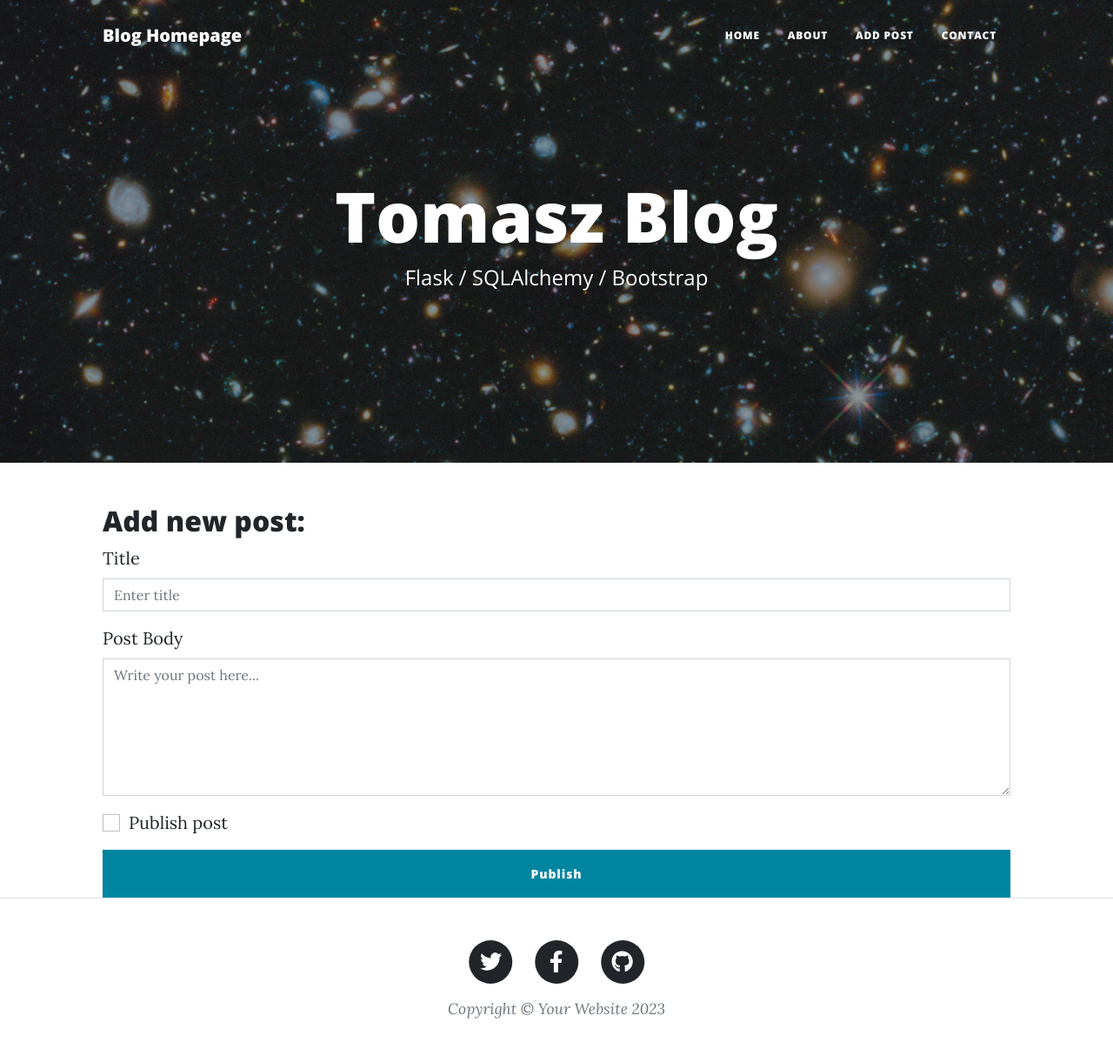
After one commit to Tomasz26/My_blog, a Flask app: page /new_post in a window 1280 px wide. The commit adds this page. Shown: the whole page at 87% size. Run offline with Flask 3, Linux system fonts and the light colour scheme; some libraries are stand-ins or nearby versions.

Commit message:
Add posting posts functionality

```diff
--- /dev/null
+++ b/blog/forms.py
@@ -0,0 +1,8 @@
+from flask_wtf import FlaskForm
+from wtforms import StringField, TextAreaField, BooleanField
+from wtforms.validators import DataRequired
+
+class EntryForm(FlaskForm):
+    title = StringField('Title', validators=[DataRequired()])
+    body = TextAreaField('Post body', validators=[DataRequired()])
+    is_published = BooleanField('Is post published')
--- a/blog/routes.py
+++ b/blog/routes.py
@@ -1,6 +1,7 @@
-from flask import render_template
+from flask import render_template, request, flash, redirect, url_for
 from blog import app
-from blog.models import Entry
+from blog.models import Entry, db
+from blog.forms import EntryForm
 
 #app = Flask(__name__)
 
@@ -9,3 +10,24 @@ def homepage():
     all_posts = Entry.query.filter_by(is_published=True).order_by(Entry.pub_date.desc())
 
     return render_template("home.html", all_posts=all_posts)
+
+@app.route("/new_post", methods=['GET', 'POST'])
+def new_post():
+    form = EntryForm()
+    errors = ""
+
+    if request.method == "POST":
+        if form.validate_on_submit():
+            post = Entry(
+                title = form.title.data,
+                body = form.body.data,
+                is_published=form.is_published.data
+                )
+            db.session.add(post)
+            db.session.commit()
+            flash("Post added successfully!", "success")
+            return redirect(url_for("homepage"))
+        else:
+            errors = form.errors
+
+    return render_template("add_post.html", form=form, errors=errors)
--- /dev/null
+++ b/blog/templates/add_post.html
@@ -0,0 +1,24 @@
+{% extends "index.html" %}
+
+{% block content %}
+<div class="container px-4 px-lg-5 mt-5">
+    <h2> Add new post: </h2>
+    <form method="POST" action="/new_post">
+        {{ form.hidden_tag() }}
+
+        <div class="mb-3">
+            <label for="title" class="form-label">Title</label>
+            {{ form.title(class="form-control", placeholder="Enter title") }}
+        </div>
+        <div class="mb-3">
+            <label for="body" class="form-label">Post Body</label>
+            {{ form.body(class="form-control", rows="6", placeholder="Write your post here...") }}
+        </div>
+        <div class="form-check mb-3">
+            {{ form.is_published(class="form-check-input") }}
+            <label class="form-check-label" for="is_published">Publish post</label>
+        </div>
+        <button type="submit" class="btn btn-primary w-100">Publish</button>
+    </form>
+</div>
+{% endblock %}
--- a/blog/templates/home.html
+++ b/blog/templates/home.html
@@ -9,7 +9,7 @@
             <div class="post-preview">
                 <a href="post.html">
                     <h2 class="post-title">{{ post.title }}</h2>
-                    <h3 class="post-subtitle">{{ post.body }}</h3>
+                    <h3 class="post-subtitle">{{ post.body | truncate(150, True) }}</h3>
                 </a>
                 <p class="post-meta">
                     Posted by
--- a/blog/templates/index.html
+++ b/blog/templates/index.html
@@ -5,7 +5,7 @@
         <meta name="viewport" content="width=device-width, initial-scale=1, shrink-to-fit=no" />
         <meta name="description" content="" />
         <meta name="author" content="" />
-        <title>Clean Blog - Start Bootstrap Theme</title>
+        <title>Tomasz Blog</title>
         <link rel="icon" type="image/x-icon" href="static/favicon.ico" />
         <!-- Font Awesome icons (free version)-->
         <script src="https://use.fontawesome.com/releases/v6.3.0/js/all.js" crossorigin="anonymous"></script>
@@ -28,7 +28,7 @@
                     <ul class="navbar-nav ms-auto py-4 py-lg-0">
                         <li class="nav-item"><a class="nav-link px-lg-3 py-3 py-lg-4" href="index.html">Home</a></li>
                         <li class="nav-item"><a class="nav-link px-lg-3 py-3 py-lg-4" href="about.html">About</a></li>
-                        <li class="nav-item"><a class="nav-link px-lg-3 py-3 py-lg-4" href="post.html">Sample Post</a></li>
+                        <li class="nav-item"><a class="nav-link px-lg-3 py-3 py-lg-4" href="{{ url_for('new_post') }}">Add Post</a></li>
                         <li class="nav-item"><a class="nav-link px-lg-3 py-3 py-lg-4" href="contact.html">Contact</a></li>
                     </ul>
                 </div>
@@ -40,8 +40,8 @@
                 <div class="row gx-4 gx-lg-5 justify-content-center">
                     <div class="col-md-10 col-lg-8 col-xl-7">
                         <div class="site-heading">
-                            <h1>Clean Blog</h1>
-                            <span class="subheading">A Blog Theme by Start Bootstrap</span>
+                            <h1>Tomasz Blog</h1>
+                            <span class="subheading">Flask / SQLAlchemy / Bootstrap</span>
                         </div>
                     </div>
                 </div>
```
Also changed, not shown: instance/site.db.
